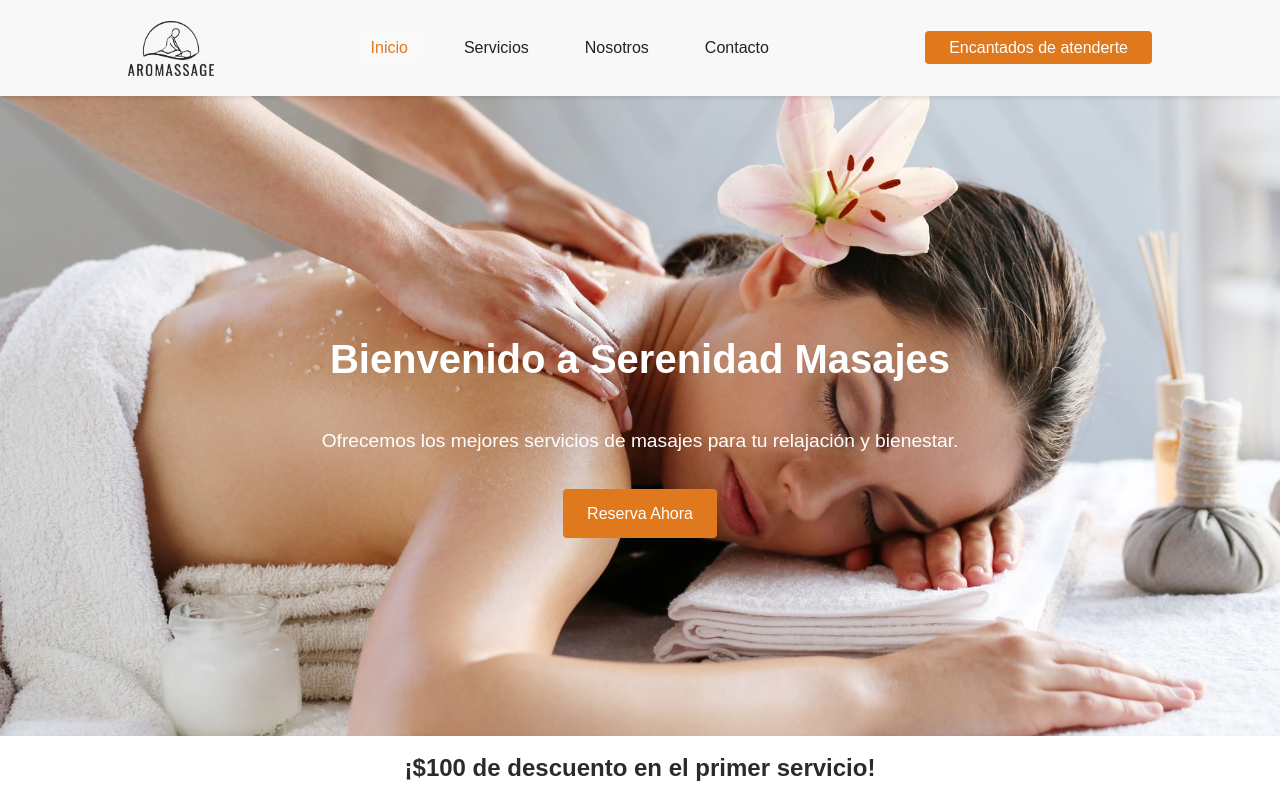
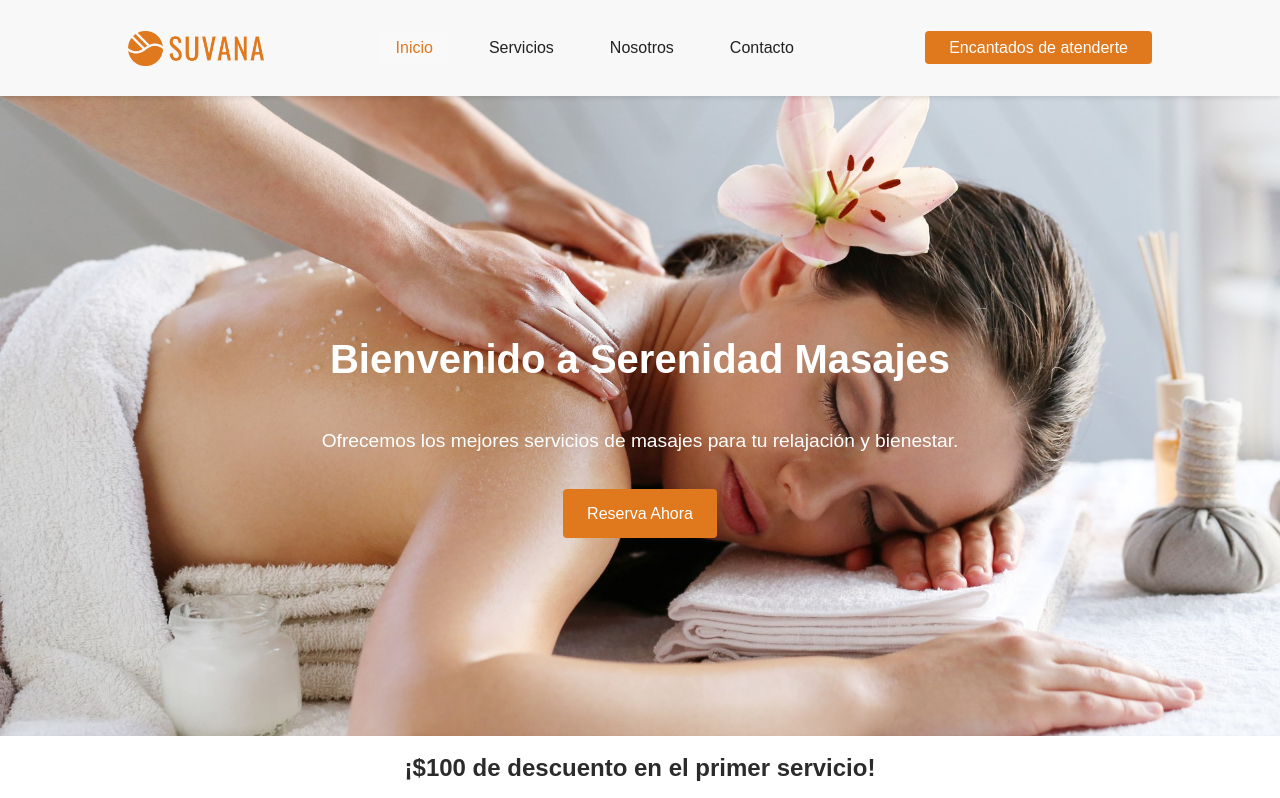
Before and after one commit to carlos-jiro/Suvana, a plain HTML site: page index.html in a window 1280 px wide. Shown: the top 798 px of the page. Drawn offline with nearby package versions, Linux system fonts and the light colour scheme.

Commit message:
nuevo logo

```diff
--- a/css/styles.css
+++ b/css/styles.css
@@ -48,7 +48,7 @@ section {
     align-items: center;
 }
 .navbar-logo img {
-    height: 55px; /* Ajusta el tamaño del logo */
+    height: 35px; /* Ajusta el tamaño del logo */
     width: auto;
 }
 
--- a/index.html
+++ b/index.html
@@ -19,7 +19,7 @@
         <div class="navbar-container">
             <!-- Logo con enlace a la página principal -->
             <a href="/" class="navbar-logo" aria-label="Ir a la página de inicio">
-                <img src="images/aromassage-black.png" alt="Logo" width="150" height="50">
+                <img src="images/SUVANA2.png" alt="Logo" width="130" height="40">
             </a>
 
             <!-- Menú de navegación -->
```
Also changed, not shown: images/Isotipo_AzulOscuro_OFF.png (added), images/Isotipo_Blanco_OFF.png (added), images/Isotipo_Negro_OFF.png (added), images/Logo_AzulOscuro_OFF.png (added), images/Logo_Blanco_OFF.png (added), images/Logo_Negro_OFF.png (added), images/SUVANA.png (added), images/SUVANA2.png (added), images/SUVANA3.png (added).
